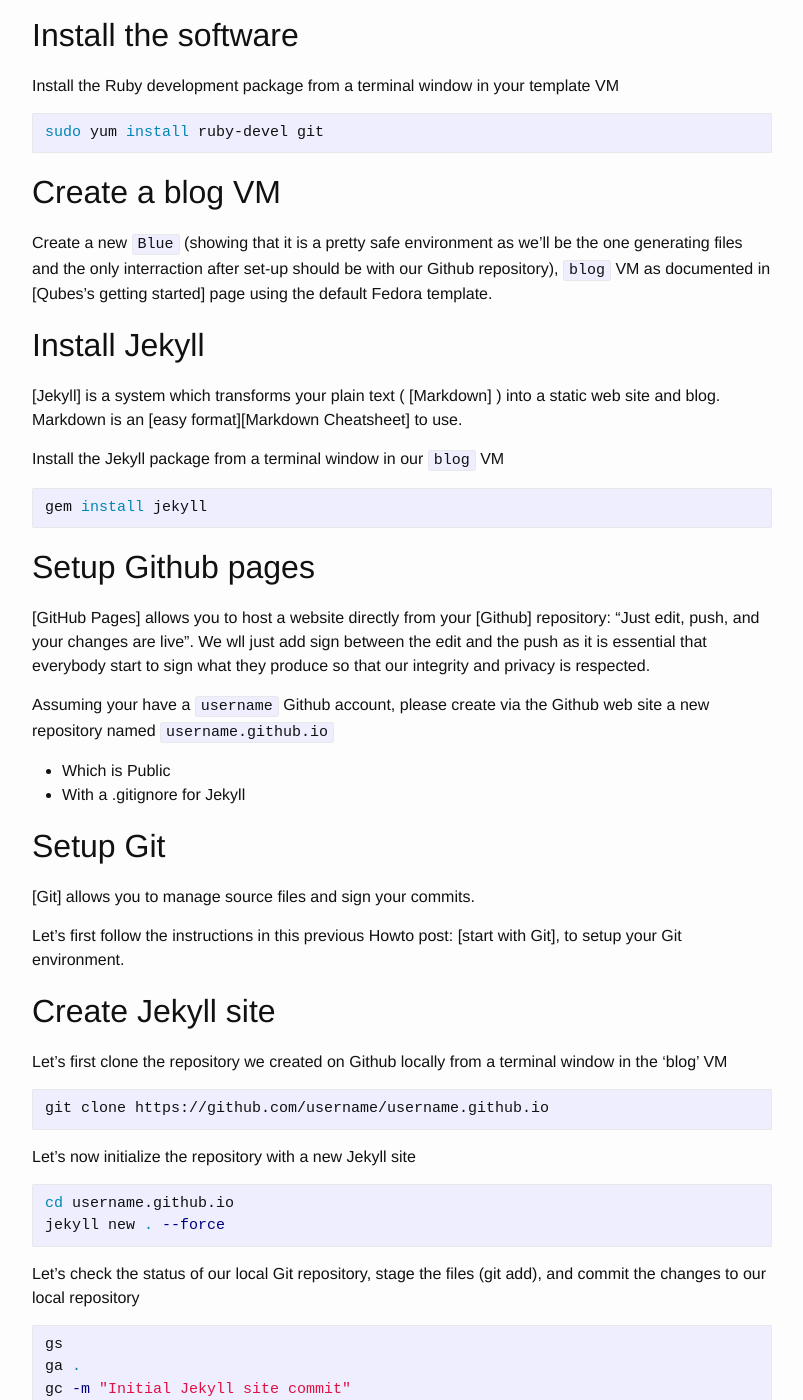
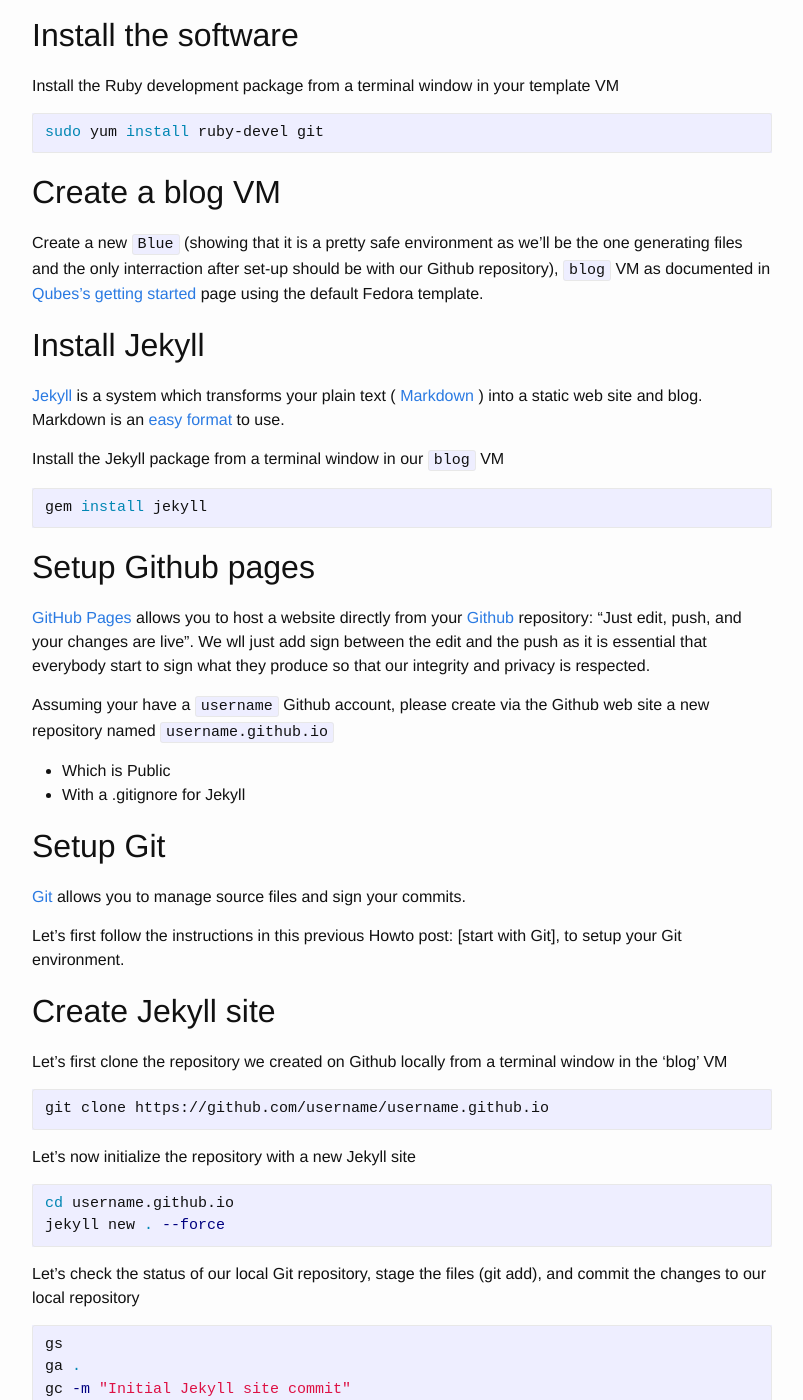
Before and after one commit to adubois/adubois.github.io, a Jekyll site: the page built from _posts/2016-01-17-create-github-blog.md, in a window 1280 px wide and 1400 px high, scrolled down 698 px. Shown: the whole window, without its empty margins (238-1041 px from the left). Built offline with Jekyll 4.4.1, drawn with Linux system fonts in a browser that asks for light colours; part of the change alters nothing that is shown; some of the changed text lies outside the part shown.

Commit message:
Fixing link as ref links are not supported

````diff
--- a/_posts/2016-01-17-create-github-blog.md
+++ b/_posts/2016-01-17-create-github-blog.md
@@ -9,8 +9,9 @@ Github provide a very efficient worflow for you to host your blog on your own
 domain (http://yoursite.yourdomain.com or http://username.github.io).
 
 This howto describes in details how to set up a development environment
-on [QubesOS] for you to edit and check your site before publishing it on Github.
-If you are using a different OS, most of the points are still useful.
+on [QubesOS](https://www.qubes-os.org/) for you to edit and check your site
+before publishing it on Github. If you are using a different OS, most of the
+points are still useful.
 
 This Howto can be decomposed in the following high level tasks
 
@@ -42,14 +43,17 @@ Create a blog VM
 
 Create a new `Blue` (showing that it is a pretty safe environment as we'll be
 the one generating files and the only interraction after set-up should be with
-our Github repository), `blog` VM as documented in [Qubes's getting started]
+our Github repository), `blog` VM as documented in
+[Qubes's getting started](https://www.qubes-os.org/getting-started/)
 page using the default Fedora template.
 
 Install Jekyll
 -------------
 
-[Jekyll] is a system which transforms your plain text ( [Markdown] ) into
-a static web site and blog. Markdown is an [easy format][Markdown Cheatsheet]
+[Jekyll](http://jekyllrb.com) is a system which transforms your plain text
+( [Markdown](https://daringfireball.net/projects/markdown/) ) into
+a static web site and blog. Markdown is an
+[easy format](https://github.com/adam-p/markdown-here/wiki/Markdown-Cheatsheet)
 to use.
 
 Install the Jekyll package from a terminal window in our `blog` VM
@@ -61,10 +65,11 @@ gem install jekyll
 Setup Github pages
 ------------------
 
-[GitHub Pages] allows you to host a website directly from your [Github]
-repository: "Just edit, push, and your changes are live". We wll just add sign
-between the edit and the push as it is essential that everybody start to sign
-what they produce so that our integrity and privacy is respected.
+[GitHub Pages](https://pages.github.com) allows you to host a website directly
+from your [Github](https://github.com) repository: "Just edit, push, and your
+changes are live". We wll just add sign between the edit and the push as it is
+essential that everybody start to sign what they produce so that our integrity
+and privacy is respected.
 
 Assuming your have a `username` Github account, please create via the Github web
 site a new repository named `username.github.io`
@@ -74,7 +79,8 @@ site a new repository named `username.github.io`
 Setup Git
 ---------
 
-[Git] allows you to manage source files and sign your commits.
+[Git](https://en.wikipedia.org/wiki/Git_%28software%29) allows you to manage
+source files and sign your commits.
 
 Let's first follow the instructions in this previous Howto post:
 [start with Git], to setup your Git environment.
@@ -120,7 +126,7 @@ jekyll serve
 
 Jekyll now serves your local development site locally (you just need to press
 Ctrl+C to stop it). You can browse to it from firefox in the `blog` VM via
-[http://localhost:4000]
+http://localhost:4000
 
 Configure site
 --------------
@@ -172,14 +178,3 @@ push)
 ```bash
 gp master
 ```
-
-
-[QubesOS]: https://www.qubes-os.org/
-[Qubes's getting started]:
-[Jekyll]: http://jekyllrb.com
-[Markdown]: https://daringfireball.net/projects/markdown/
-[Markdown Cheatsheet]:
-https://github.com/adam-p/markdown-here/wiki/Markdown-Cheatsheet
-[GitHub Pages]: https://pages.github.com
-[Github]: https://github.com
-[start with Git]: /howto/2016/01/16/start-with-git/
````
